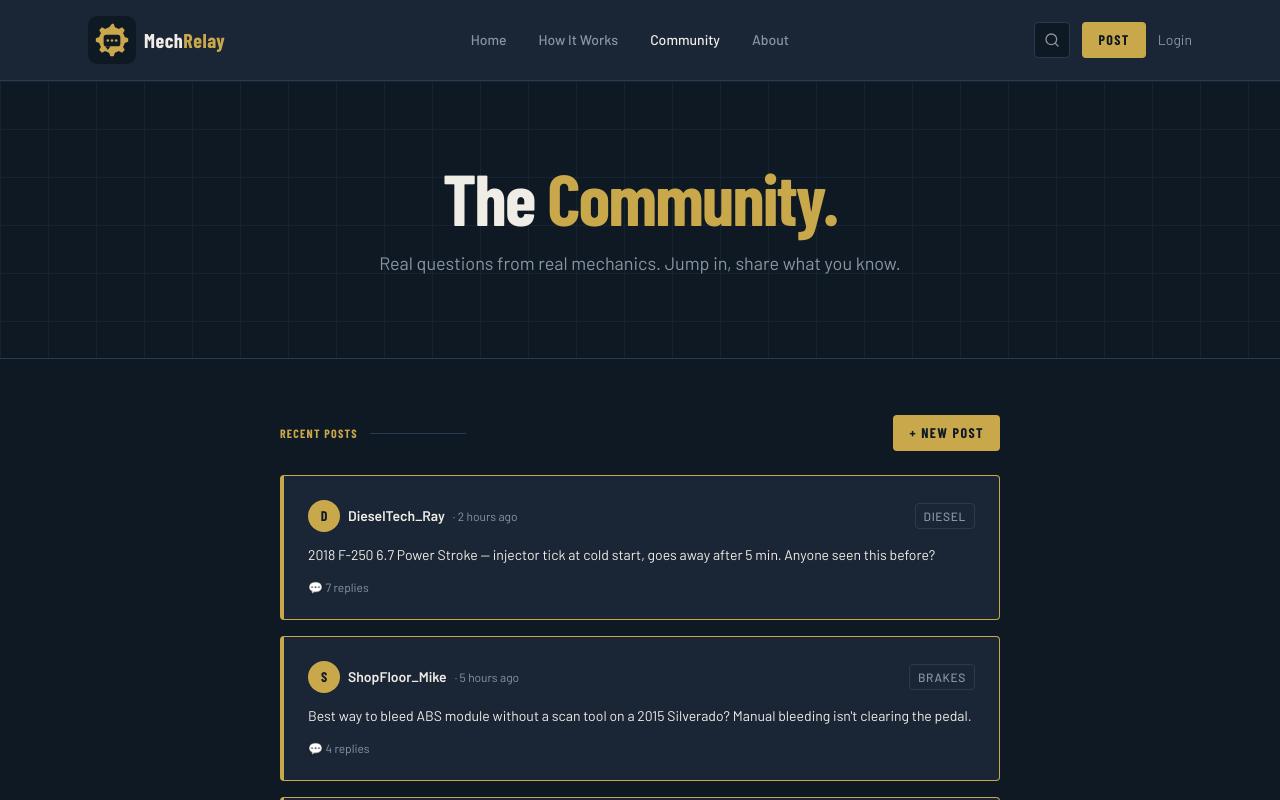
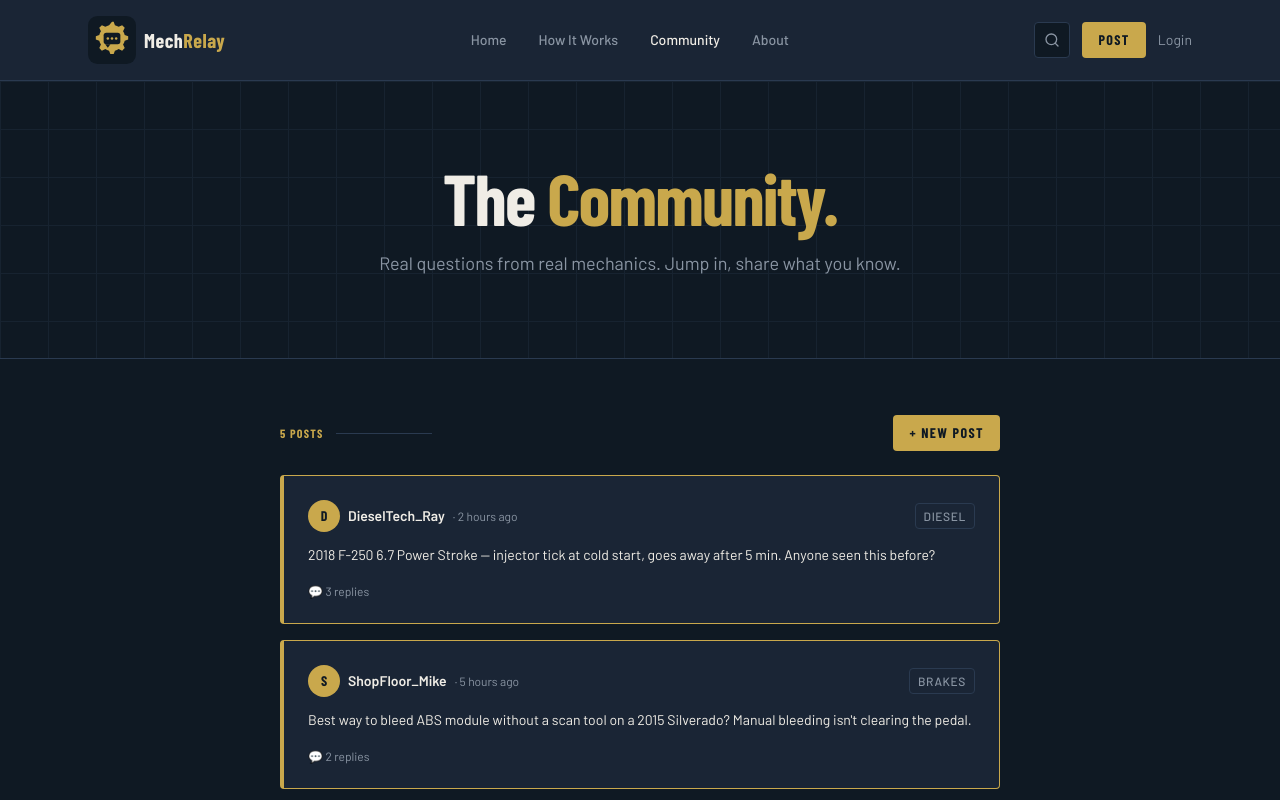
Before and after one commit to Senpai-Bry/MechRelay, a React (Vite) app in the folder client/: page / in a window 1280 px wide. Both pictures are taken after a click on the link "Community". Shown: the top 800 px of the page. Built offline with nearby package versions, Linux system fonts and the light colour scheme; a web font is replaced by a local one.

Commit message:
added a new feature to the community page and made some adjustments to the post page. also added proxy.mjs for handling API requests in development.

```diff
--- a/client/src/App.jsx
+++ b/client/src/App.jsx
@@ -6,38 +6,88 @@ import HowItWorks from "./pages/HowItWorks";
 import Community from "./pages/Community";
 import Post from "./pages/Post";
 
-// ─────────────────────────────────────────────
-//  LOGO: Filled gear with chat bubble cut-out
-//  Solid gold gear, bubble punched as negative
-//  space. Bold, graphic, reads at any size.
-// ─────────────────────────────────────────────
 function MechRelayLogo({ size = 36 }) {
   return (
-    <svg
-      width={size}
-      height={size}
-      viewBox="0 0 46 46"
-      fill="none"
-      xmlns="http://www.w3.org/2000/svg"
-      style={{ display: 'block', margin: 'auto' }}
-    >
+    <svg width={size} height={size} viewBox="0 0 46 46" fill="none" xmlns="http://www.w3.org/2000/svg">
       <rect width="46" height="46" rx="9" fill="#0F1923"/>
-      <g transform="translate(0, 2)">
       <path d="M23 5.5 L24.6 5.5 L25.8 8.8 C27.1 9.1 28.3 9.7 29.4 10.4 L32.7 8.8 L35.2 11.3 L33.6 14.6 C34.3 15.7 34.9 16.9 35.2 18.2 L38.5 19.4 L38.5 22.6 L35.2 23.8 C34.9 25.1 34.3 26.3 33.6 27.4 L35.2 30.7 L32.7 33.2 L29.4 31.6 C28.3 32.3 27.1 32.9 25.8 33.2 L24.6 36.5 L21.4 36.5 L20.2 33.2 C18.9 32.9 17.7 32.3 16.6 31.6 L13.3 33.2 L10.8 30.7 L12.4 27.4 C11.7 26.3 11.1 25.1 10.8 23.8 L7.5 22.6 L7.5 19.4 L10.8 18.2 C11.1 16.9 11.7 15.7 12.4 14.6 L10.8 11.3 L13.3 8.8 L16.6 10.4 C17.7 9.7 18.9 9.1 20.2 8.8 Z" fill="#C9A84C"/>
       <rect x="15" y="16" width="16" height="11" rx="2.5" fill="#0F1923"/>
       <polygon points="16.5,27 19,30.5 21.5,27" fill="#0F1923"/>
       <circle cx="19" cy="21.5" r="1.2" fill="#C9A84C"/>
       <circle cx="23" cy="21.5" r="1.2" fill="#C9A84C"/>
       <circle cx="27" cy="21.5" r="1.2" fill="#C9A84C"/>
-      </g>
     </svg>
   );
 }
+
+// ── Seed posts — realistic shop-floor content ──
+const SEED_POSTS = [
+  {
+    id: 1,
+    user: "DieselTech_Ray",
+    time: "2 hours ago",
+    question: "2018 F-250 6.7 Power Stroke — injector tick at cold start, goes away after 5 min. Anyone seen this before?",
+    tag: "Diesel",
+    replies: [
+      { user: "ShopFloor_Mike", time: "1 hour ago", text: "Classic HPFP cold-start characteristic on the 6.7. If it fully clears after warm-up and power feels normal, I wouldn't stress it. Keep an eye on fuel trims." },
+      { user: "LiftBay_Sara", time: "45 min ago", text: "Check your oil level first — low oil can cause that on the 6.7. Also worth pulling codes to make sure there's no ICP fault hiding." },
+      { user: "GarageGuru_T", time: "30 min ago", text: "Had the same thing on a customer's '19. Ended up being a stuck injector cup. Not urgent but worth scoping injector return rates if it gets worse." },
+    ],
+  },
+  {
+    id: 2,
+    user: "ShopFloor_Mike",
+    time: "5 hours ago",
+    question: "Best way to bleed ABS module without a scan tool on a 2015 Silverado? Manual bleeding isn't clearing the pedal.",
+    tag: "Brakes",
+    replies: [
+      { user: "DieselTech_Ray", time: "4 hours ago", text: "Honestly you're not going to get it done right without bidirectional control on the ABS solenoids. Even a cheap Autel will do the automated bleed sequence." },
+      { user: "WrenchHead_Jo", time: "3 hours ago", text: "Gravity bleed with the key off first, then do a manual pedal bleed. Sometimes that's enough to get the air out of the modulator if you're lucky." },
+    ],
+  },
+  {
+    id: 3,
+    user: "LiftBay_Sara",
+    time: "Yesterday",
+    question: "Anyone have a trick for pulling a rounded-off oil drain plug without destroying the pan? Already tried extractor sockets.",
+    tag: "Tips & Tricks",
+    replies: [
+      { user: "ShopFloor_Mike", time: "23 hours ago", text: "Grab a set of Irwin bolt extractors — the reverse-thread kind. Heat the area around the plug with a heat gun first, not a torch. Usually breaks free." },
+      { user: "DieselTech_Ray", time: "22 hours ago", text: "We keep a Gator Grip socket set in the shop just for this. If the head is totally gone, weld a nut on — works every time." },
+      { user: "LiftBay_Sara", time: "21 hours ago", text: "Update: Irwin extractors did it. Thanks guys. Going with a drain plug repair kit so the customer doesn't come back next oil change with the same problem." },
+      { user: "GarageGuru_T", time: "20 hours ago", text: "Good call on the repair kit. FYI — Dorman makes a solid thread repair kit for pans, been using them for years with no comebacks." },
+    ],
+  },
+  {
+    id: 4,
+    user: "WrenchHead_Jo",
+    time: "Yesterday",
+    question: "2020 Jeep Wrangler JL — P0300 random misfire, only shows up under load above 3000 RPM. Plugs and coils already replaced.",
+    tag: "Engine",
+    replies: [
+      { user: "LiftBay_Sara", time: "Yesterday", text: "Check fuel pressure under load — a weak pump will show up exactly like that on the JL. Static pressure can look fine but drop out when you get on it." },
+      { user: "ShopFloor_Mike", time: "Yesterday", text: "Also scope the cam and crank sensors. Had a JL last month with same symptoms — cracked crank sensor causing signal drop at high RPM. No code for the sensor, just the misfire." },
+    ],
+  },
+  {
+    id: 5,
+    user: "GarageGuru_T",
+    time: "2 days ago",
+    question: "What's everyone using for TPMS relearn on late model GMs? My old tool stopped supporting anything past 2022.",
+    tag: "Electrical",
+    replies: [
+      { user: "DieselTech_Ray", time: "2 days ago", text: "ATEQ VT56 has been solid for us. Covers everything through current year and the updates are free for 12 months." },
+      { user: "WrenchHead_Jo", time: "2 days ago", text: "We use the Autel MX-Sensor kit. More expensive upfront but you can program universal sensors right at the counter and the app keeps everything updated." },
+    ],
+  },
+];
 
 export default function App() {
   const [menuOpen, setMenuOpen]                   = useState(false);
   const [fabOpen, setFabOpen]                     = useState(false);
   const [activePage, setActivePage]               = useState('home');
+  const [activePostId, setActivePostId]           = useState(null);
+  const [posts, setPosts]                         = useState(SEED_POSTS);
   const [showSearchModal, setShowSearchModal]     = useState(false);
   const [showQuestionModal, setShowQuestionModal] = useState(false);
   const [showUploadModal, setShowUploadModal]     = useState(false);
@@ -61,6 +111,12 @@ export default function App() {
     window.addEventListener('keydown', handleEsc);
     return () => window.removeEventListener('keydown', handleEsc);
   }, []);
+
+  // Called by Post page when a new post is submitted
+  const handleNewPost = (newPost) => {
+    setPosts((prev) => [newPost, ...prev]);
+    setActivePage('community');
+  };
 
   const handleSearchSubmit = async () => {
     if (!searchText.trim()) { setSearchError('Search cannot be empty.'); return; }
@@ -109,6 +165,12 @@ export default function App() {
 
   const getPageKey = (item) => item.toLowerCase().replace(/\s+/g, '-');
 
+  const navigateTo = (page) => {
+    setActivePage(page);
+    setActivePostId(null);
+    setMenuOpen(false);
+  };
+
   return (
     <div className="min-h-screen flex flex-col bg-garage-bg font-body">
 
@@ -120,14 +182,8 @@ export default function App() {
         <div className="max-w-6xl mx-auto px-6 h-20 flex items-center justify-between gap-4">
 
           {/* Logo */}
-          <button
-            onClick={() => setActivePage('home')}
-            className="flex items-center gap-2 cursor-pointer justify-center h-20"
-            style={{ minWidth: 120 }}
-          >
-            <span className="flex items-center justify-center h-full">
+          <button onClick={() => navigateTo('home')} className="flex items-center gap-2 cursor-pointer">
             <MechRelayLogo size={48} />
-            </span>
             <span className="font-condensed font-extrabold text-xl tracking-wide text-garage-text">
               Mech<span className="text-garage-gold">Relay</span>
             </span>
@@ -139,7 +195,7 @@ export default function App() {
               <a
                 key={item}
                 href="#"
-                onClick={(e) => { e.preventDefault(); setActivePage(getPageKey(item)); }}
+                onClick={(e) => { e.preventDefault(); navigateTo(getPageKey(item)); }}
                 className={`text-sm font-medium transition-colors ${
                   activePage === getPageKey(item)
                     ? 'text-garage-text'
@@ -153,16 +209,11 @@ export default function App() {
 
           {/* Desktop Right Actions */}
           <div className="hidden md:flex items-center gap-3">
-
-            {/* Expandable Search */}
             <div
               className={`flex items-center gap-2 border border-garage-border rounded transition-all duration-300 ${searchOpen ? 'w-52 px-3 py-2' : 'w-9 h-9 p-0'}`}
               style={{ backgroundColor: '#0F1923' }}
             >
-              <button
-                onClick={() => setSearchOpen((prev) => !prev)}
-                className="w-full h-full flex items-center justify-center"
-              >
+              <button onClick={() => setSearchOpen((prev) => !prev)} className="w-full h-full flex items-center justify-center">
                 <Search className="w-4 h-4 text-garage-muted" />
               </button>
               {searchOpen && (
@@ -175,18 +226,14 @@ export default function App() {
                 />
               )}
             </div>
-
-            {/* Post CTA */}
             <button
-              onClick={() => setActivePage('post')}
+              onClick={() => navigateTo('post')}
               className="px-4 py-2 bg-garage-gold text-garage-bg font-condensed font-bold text-sm tracking-widest rounded hover:bg-garage-gold-hover transition"
             >
               POST
             </button>
-
-            {/* Login */}
             <button
-              onClick={() => setActivePage('login')}
+              onClick={() => navigateTo('login')}
               className="text-sm text-garage-muted hover:text-garage-text transition"
             >
               Login
@@ -208,8 +255,6 @@ export default function App() {
         {/* Mobile Menu */}
         <div className={`md:hidden overflow-hidden transition-all duration-300 ${menuOpen ? 'max-h-96 opacity-100' : 'max-h-0 opacity-0'}`}>
           <div className="border-t border-garage-border px-6 py-4 space-y-3" style={{ backgroundColor: '#1A2535' }}>
-
-            {/* Mobile Search */}
             <div className="flex items-center gap-2 border border-garage-border rounded px-3 py-2" style={{ backgroundColor: '#0F1923' }}>
               <Search className="w-4 h-4 text-garage-muted" />
               <input
@@ -218,13 +263,11 @@ export default function App() {
                 className="w-full bg-transparent outline-none text-sm text-garage-text placeholder:text-garage-muted"
               />
             </div>
-
-            {/* Mobile Nav Links */}
             {['Home', 'How It Works', 'Community', 'About', 'Post', 'Login'].map((item) => (
               <a
                 key={item}
                 href="#"
-                onClick={(e) => { e.preventDefault(); setActivePage(getPageKey(item)); setMenuOpen(false); }}
+                onClick={(e) => { e.preventDefault(); navigateTo(getPageKey(item)); }}
                 className="block text-garage-muted hover:text-garage-text transition py-1 text-sm font-medium"
               >
                 {item}
@@ -235,12 +278,11 @@ export default function App() {
       </nav>
 
       {/* ── MAIN CONTENT ── */}
-      <main>
+      <main className="flex-1">
 
-        {/* HOME PAGE */}
+        {/* HOME */}
         {activePage === 'home' && (
           <>
-            {/* Hero */}
             <section className="relative overflow-hidden py-28 text-center">
               <div className="absolute inset-0 hero-grid pointer-events-none" />
               <div className="relative z-10 max-w-3xl mx-auto px-6">
@@ -257,13 +299,13 @@ export default function App() {
                 </p>
                 <div className="mt-8 flex flex-col sm:flex-row gap-3 justify-center fade-up fade-up-3">
                   <button
-                    onClick={() => setActivePage('post')}
+                    onClick={() => navigateTo('post')}
                     className="px-8 py-3 bg-garage-gold text-garage-bg font-condensed font-bold text-base tracking-widest rounded hover:bg-garage-gold-hover transition"
                   >
                     POST A QUESTION
                   </button>
                   <button
-                    onClick={() => setActivePage('how-it-works')}
+                    onClick={() => navigateTo('how-it-works')}
                     className="px-8 py-3 bg-transparent text-garage-text border border-garage-border font-condensed font-semibold text-base tracking-widest rounded hover:bg-garage-surface transition"
                   >
                     SEE HOW IT WORKS
@@ -272,7 +314,6 @@ export default function App() {
               </div>
             </section>
 
-            {/* Value Strip */}
             <div className="border-t border-b border-garage-border">
               <div className="max-w-5xl mx-auto grid grid-cols-2 md:grid-cols-4 gap-px bg-garage-border">
                 {[
@@ -293,11 +334,31 @@ export default function App() {
 
         {/* PAGE ROUTES */}
         {activePage === 'how-it-works' && <HowItWorks />}
-        {activePage === 'community'    && <Community />}
         {activePage === 'about'        && <WhyMechRelay />}
-        {activePage === 'post'         && <Post />}
 
-        {/* LOGIN PAGE */}
+        {activePage === 'community' && (
+          <Community
+            posts={posts}
+            activePostId={activePostId}
+            setActivePostId={setActivePostId}
+            onNewPost={() => navigateTo('post')}
+            onAddReply={(postId, reply) => {
+              setPosts((prev) =>
+                prev.map((p) =>
+                  p.id === postId
+                    ? { ...p, replies: [...p.replies, reply] }
+                    : p
+                )
+              );
+            }}
+          />
+        )}
+
+        {activePage === 'post' && (
+          <Post onSubmit={handleNewPost} />
+        )}
+
+        {/* LOGIN */}
         {activePage === 'login' && (
           <section className="py-20 flex items-center justify-center px-6">
             <div className="p-8 rounded w-full max-w-md border border-garage-border" style={{ backgroundColor: '#1A2535' }}>
--- a/client/src/pages/Community.jsx
+++ b/client/src/pages/Community.jsx
@@ -1,30 +1,111 @@
-import React from "react";
+import React, { useState } from "react";
 
-const posts = [
-  {
-    user: "DieselTech_Ray",
-    time: "2 hours ago",
-    question: "2018 F-250 6.7 Power Stroke — injector tick at cold start, goes away after 5 min. Anyone seen this before?",
-    replies: 7,
-    tag: "Diesel",
-  },
-  {
-    user: "ShopFloor_Mike",
-    time: "5 hours ago",
-    question: "Best way to bleed ABS module without a scan tool on a 2015 Silverado? Manual bleeding isn't clearing the pedal.",
-    replies: 4,
-    tag: "Brakes",
-  },
-  {
-    user: "LiftBay_Sara",
-    time: "Yesterday",
-    question: "Anyone have a trick for pulling a rounded-off oil drain plug without destroying the pan? Already tried extractor sockets.",
-    replies: 12,
-    tag: "Tips & Tricks",
-  },
-];
+export default function Community({ posts, activePostId, setActivePostId, onNewPost, onAddReply }) {
 
-export default function Community() {
+  const [replyText, setReplyText] = useState('');
+  const [replyError, setReplyError] = useState('');
+
+  const activePost = posts.find((p) => p.id === activePostId);
+
+  const handleReply = () => {
+    if (!replyText.trim()) { setReplyError('Reply cannot be empty.'); return; }
+    if (replyText.length < 5) { setReplyError('Please add a bit more detail.'); return; }
+    onAddReply(activePostId, {
+      user: 'You',
+      time: 'Just now',
+      text: replyText.trim(),
+    });
+    setReplyText('');
+    setReplyError('');
+  };
+
+  // ── THREAD VIEW ──
+  if (activePost) {
+    return (
+      <div className="min-h-screen bg-garage-bg">
+        <div className="max-w-3xl mx-auto px-6 py-10">
+
+          {/* Back button */}
+          <button
+            onClick={() => setActivePostId(null)}
+            className="flex items-center gap-2 text-garage-muted hover:text-garage-text transition text-sm mb-8 group"
+          >
+            <span className="group-hover:-translate-x-1 transition-transform">←</span>
+            Back to Community
+          </button>
+
+          {/* Original post */}
+          <div className="p-6 bg-garage-surface border-l-4 border-garage-gold border border-garage-border rounded mb-6">
+            <div className="flex items-center justify-between mb-4">
+              <div className="flex items-center gap-2">
+                <div className="w-9 h-9 rounded-full bg-garage-gold flex items-center justify-center text-garage-bg font-condensed font-extrabold text-sm shrink-0">
+                  {activePost.user[0]}
+                </div>
+                <div>
+                  <span className="text-sm font-semibold text-garage-text block">{activePost.user}</span>
+                  <span className="text-xs text-garage-muted">{activePost.time}</span>
+                </div>
+              </div>
+              <span className="text-xs px-2 py-1 border border-garage-border text-garage-muted rounded font-medium uppercase tracking-wider">
+                {activePost.tag}
+              </span>
+            </div>
+            <p className="text-garage-text leading-relaxed">{activePost.question}</p>
+          </div>
+
+          {/* Replies */}
+          <div className="mb-2">
+            <span className="font-condensed font-bold text-xs tracking-widest uppercase text-garage-gold">
+              {activePost.replies.length} {activePost.replies.length === 1 ? 'Reply' : 'Replies'}
+            </span>
+          </div>
+
+          <div className="space-y-3 mb-8">
+            {activePost.replies.length === 0 && (
+              <p className="text-garage-muted text-sm py-6 text-center">
+                No replies yet — be the first to help.
+              </p>
+            )}
+            {activePost.replies.map((reply, i) => (
+              <div key={i} className="p-5 bg-garage-surface border border-garage-border rounded">
+                <div className="flex items-center gap-2 mb-3">
+                  <div className="w-7 h-7 rounded-full bg-garage-surface2 border border-garage-border flex items-center justify-center text-garage-gold font-condensed font-extrabold text-xs shrink-0">
+                    {reply.user[0]}
+                  </div>
+                  <span className="text-sm font-semibold text-garage-text">{reply.user}</span>
+                  <span className="text-xs text-garage-muted">· {reply.time}</span>
+                </div>
+                <p className="text-garage-muted text-sm leading-relaxed">{reply.text}</p>
+              </div>
+            ))}
+          </div>
+
+          {/* Reply box */}
+          <div className="p-6 bg-garage-surface border border-garage-border rounded">
+            <label className="block font-condensed font-bold text-xs tracking-widest uppercase text-garage-gold mb-3">
+              Add Your Reply
+            </label>
+            <textarea
+              value={replyText}
+              onChange={(e) => { setReplyText(e.target.value); setReplyError(''); }}
+              placeholder="Share what you know — even a partial answer helps..."
+              className="w-full h-28 px-4 py-3 rounded border border-garage-border text-garage-text placeholder:text-garage-muted outline-none focus:border-garage-gold transition resize-none text-sm bg-garage-bg"
+            />
+            {replyError && <p className="text-red-400 text-xs mt-1">{replyError}</p>}
+            <button
+              onClick={handleReply}
+              className="mt-3 px-6 py-2 bg-garage-gold text-garage-bg font-condensed font-bold text-sm tracking-widest rounded hover:bg-garage-gold-hover transition"
+            >
+              POST REPLY
+            </button>
+          </div>
+
+        </div>
+      </div>
+    );
+  }
+
+  // ── FEED VIEW ──
   return (
     <div className="min-h-screen bg-garage-bg">
 
@@ -32,8 +113,10 @@ export default function Community() {
       <section className="relative overflow-hidden py-20 text-center border-b border-garage-border">
         <div className="absolute inset-0 hero-grid pointer-events-none" />
         <div className="relative z-10 max-w-3xl mx-auto px-6">
-          <h1 className="font-condensed font-extrabold text-garage-text leading-none tracking-tight"
-              style={{ fontSize: 'clamp(2.5rem, 6vw, 4.5rem)' }}>
+          <h1
+            className="font-condensed font-extrabold text-garage-text leading-none tracking-tight"
+            style={{ fontSize: 'clamp(2.5rem, 6vw, 4.5rem)' }}
+          >
             The <span className="text-garage-gold">Community.</span>
           </h1>
           <p className="mt-4 text-garage-muted text-lg leading-relaxed max-w-xl mx-auto">
@@ -42,28 +125,32 @@ export default function Community() {
         </div>
       </section>
 
-      {/* POSTS */}
+      {/* POSTS FEED */}
       <div className="max-w-3xl mx-auto px-6 py-14">
 
         {/* Section header */}
         <div className="flex items-center justify-between mb-6">
           <div className="flex items-center gap-3">
             <span className="font-condensed font-bold text-xs tracking-widest uppercase text-garage-gold">
-              Recent Posts
+              {posts.length} Posts
             </span>
             <div className="h-px w-24 bg-garage-border" />
           </div>
-          <button className="px-4 py-2 bg-garage-gold text-garage-bg font-condensed font-bold text-sm tracking-widest rounded hover:bg-garage-gold-hover transition">
+          <button
+            onClick={onNewPost}
+            className="px-4 py-2 bg-garage-gold text-garage-bg font-condensed font-bold text-sm tracking-widest rounded hover:bg-garage-gold-hover transition"
+          >
             + NEW POST
           </button>
         </div>
 
         {/* Post Cards */}
         <div className="space-y-4">
-          {posts.map((post, i) => (
+          {posts.map((post) => (
             <div
-              key={i}
-              className="p-6 bg-garage-surface border-l-4 border-garage-gold border border-garage-border rounded hover:bg-garage-surface2 transition-colors cursor-pointer"
+              key={post.id}
+              onClick={() => setActivePostId(post.id)}
+              className="p-6 bg-garage-surface border-l-4 border-garage-gold border border-garage-border rounded hover:bg-garage-surface2 transition-colors cursor-pointer group"
             >
               {/* Meta row */}
               <div className="flex items-center justify-between mb-3">
@@ -80,23 +167,21 @@ export default function Community() {
               </div>
 
               {/* Question */}
-              <p className="text-garage-text leading-relaxed text-sm mb-3">
+              <p className="text-garage-text leading-relaxed text-sm mb-4">
                 {post.question}
               </p>
 
-              {/* Replies */}
-              <p className="text-xs text-garage-muted">
-                💬 {post.replies} replies
-              </p>
+              {/* Footer row */}
+              <div className="flex items-center justify-between">
+                <span className="text-xs text-garage-muted">
+                  💬 {post.replies.length} {post.replies.length === 1 ? 'reply' : 'replies'}
+                </span>
+                <span className="text-xs text-garage-gold opacity-0 group-hover:opacity-100 transition-opacity font-condensed font-bold tracking-wider">
+                  VIEW THREAD →
+                </span>
+              </div>
             </div>
           ))}
-        </div>
-
-        {/* Load More */}
-        <div className="mt-8 text-center">
-          <button className="px-6 py-2 border border-garage-border text-garage-muted rounded hover:border-garage-muted hover:text-garage-text transition text-sm">
-            Load More Posts
-          </button>
         </div>
 
       </div>
```
Also changed, not shown: client/src/pages/Post.jsx (+23 -6 lines). Lines whose indentation alone changed are shown as unchanged.
